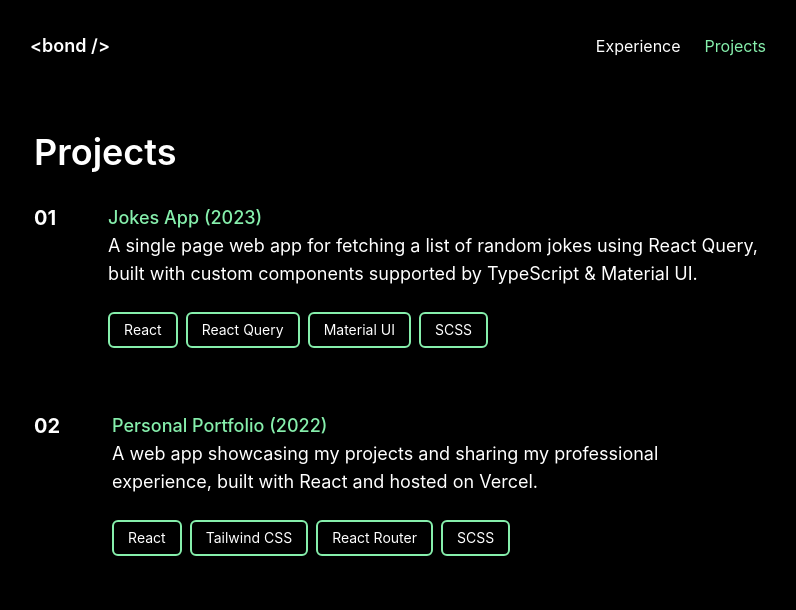
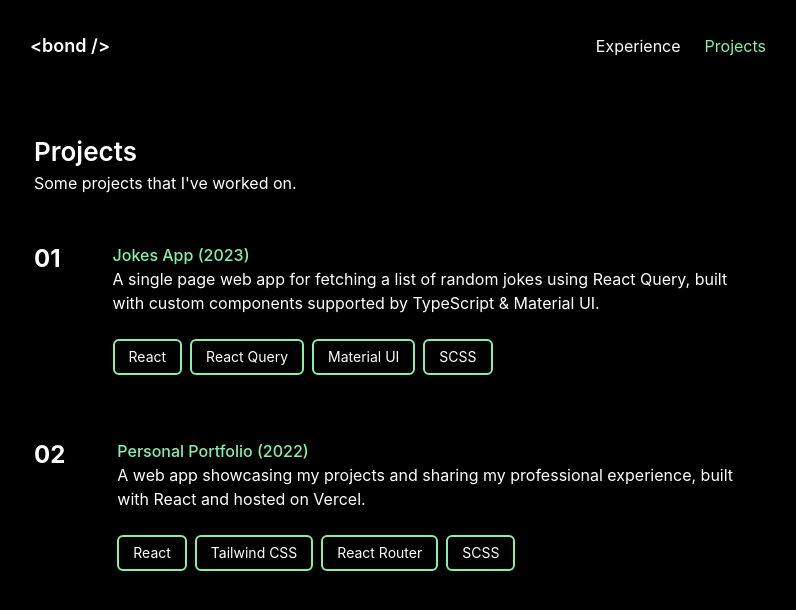
Before and after one commit to trinhbond/personal-portfolio, a React (Create React App) app: page /projects in a window 1280 px wide. Shown: the top 610 px of the page, without its empty margins (242-1038 px from the left). Built offline with nearby package versions, Linux system fonts and the light colour scheme.

Commit message:
More tweaks to Experience and Projects section

```diff
--- a/src/app.scss
+++ b/src/app.scss
@@ -4,9 +4,10 @@
 
 * {
   box-sizing: border-box;
+}
+
+html,
+body {
+  font-family: "Inter", sans-serif;
   background: rgb(0 0 0);
 }
-
-body {
-  font-family: "Inter", sans-serif;
-}
--- a/src/pages/Experience.js
+++ b/src/pages/Experience.js
@@ -2,11 +2,9 @@ import ExternalLink from "../components/ExternalLink";
 
 function Experience() {
   return (
-    <div className="max-w-3xl  py-10 px-5 text-white overflow-x-hidden m-auto">
+    <div className="max-w-3xl py-10 px-5 m-auto text-white overflow-x-hidden max-[600px]:text-base ">
       <div className="work text-white">
-        <h1 className="font-semibold text-4xl max-[600px]:text-2xl">
-          Where I've worked
-        </h1>
+        <h1 className="font-semibold text-[26px]">Where I've worked</h1>
         <div className="pt-4 text-lg max-[600px]:text-base">
           <h2>
             Junior Software Engineer {"|"}{" "}
--- a/src/pages/Projects.js
+++ b/src/pages/Projects.js
@@ -3,13 +3,15 @@ import projects from "../projects.json";
 
 function Projects() {
   return (
-    <div className="max-w-3xl py-10 px-5 max-[600px]:px-2.5 max-[600px]:px-6 m-auto text-white overflow-x-hidden text-lg max-[600px]:text-base">
-      <h1 className="font-semibold text-4xl max-[600px]:text-2xl mb-8">
-        Projects
-      </h1>
+    <div className="max-w-3xl py-10 px-5 m-auto text-white max-[600px]:text-base overflow-x-hidden flex flex-col gap-12">
+      <div>
+        <h1 className="font-semibold text-[26px]">Projects</h1>
+        <p>Some projects that I've worked on.</p>
+      </div>
+      <div className="flex flex-col gap-16 flex-wrap">
         {projects.map((project, index) => (
-        <div className="flex flex-row max-[768px]:flex-col gap-3 mb-16">
-          <span className="font-bold text-xl mr-10 max-[600px]:mr-0 max-[600px]:block">
+          <div className="flex flex-row max-[768px]:flex-col gap-3">
+            <span className="font-bold text-2xl mr-10 max-[600px]:mr-0 max-[600px]:block">
               {project.no}
             </span>
             <div className="flex flex-col justify-between gap-6">
@@ -33,6 +35,7 @@ function Projects() {
           </div>
         ))}
       </div>
+    </div>
   );
 }
 
```
Lines whose indentation alone changed are shown as unchanged.
